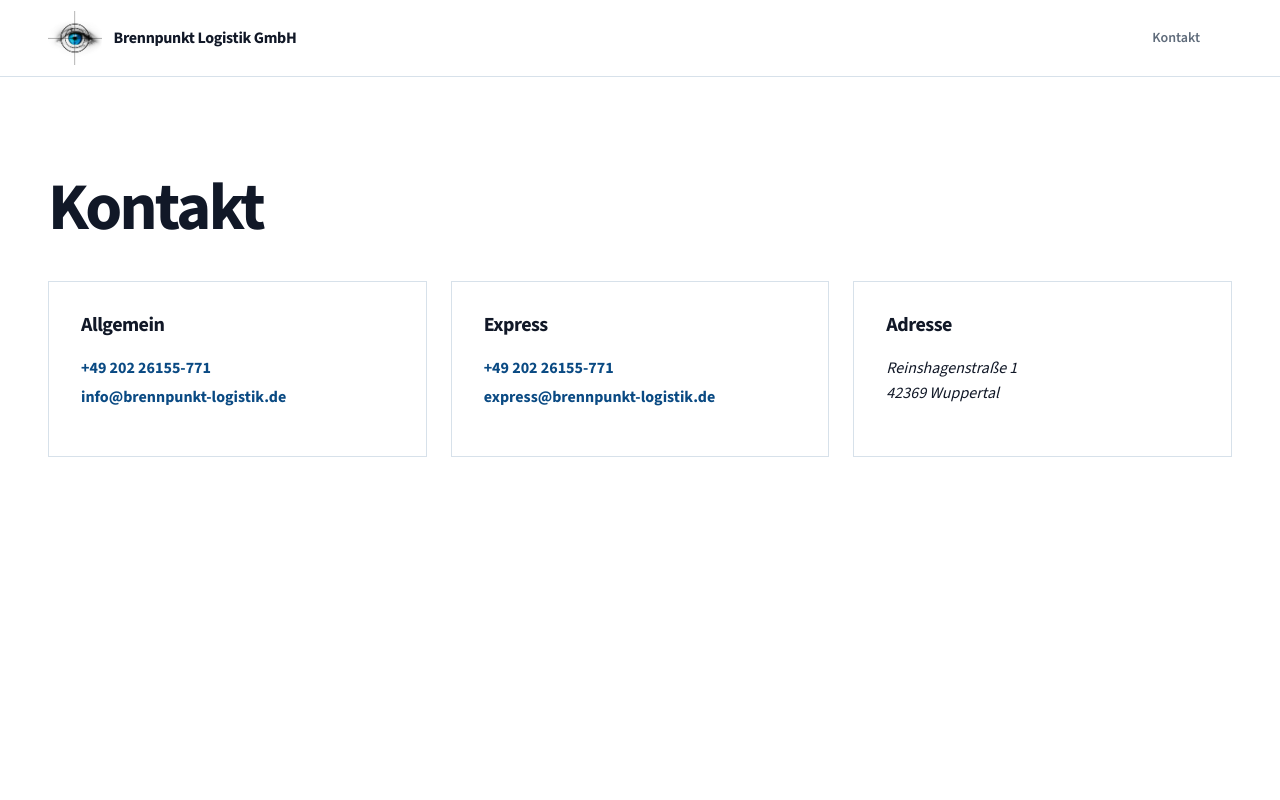
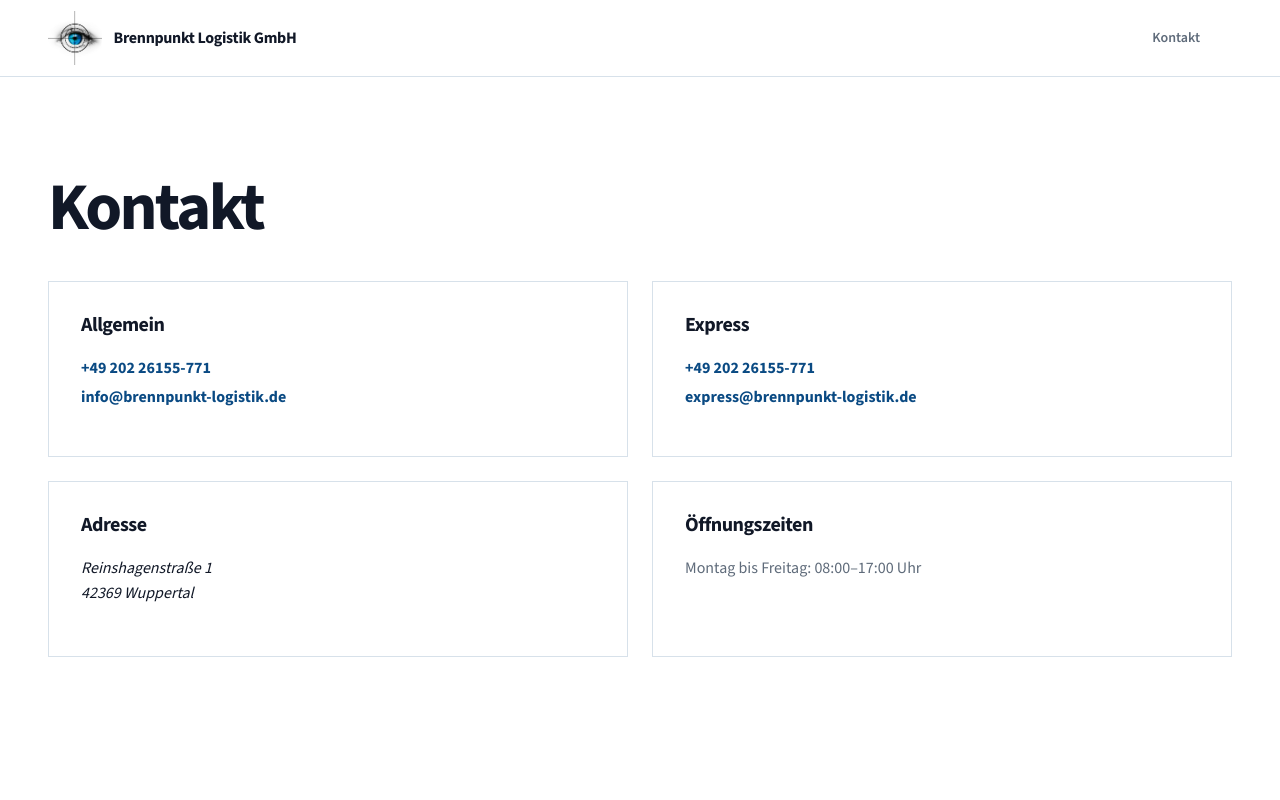
Before and after one commit to CornerDesign-Dominic/BPL-WEB, a Next.js app: page /kontakt in a window 1280 px wide. Shown: the top 800 px of the page. Built offline with nearby package versions, Linux system fonts and the light colour scheme.

Commit message:
Add opening hours to contact page

```diff
--- a/src/app/globals.css
+++ b/src/app/globals.css
@@ -114,7 +114,7 @@ h3 { margin-bottom: var(--space-2); font-size: 1.25rem; line-height: 1.22; }
 .button:disabled { cursor: not-allowed; opacity: 0.45; }
 
 .transport-request-section { padding: var(--space-6) 0 var(--space-10); scroll-margin-top: calc(var(--header-height) + var(--space-2)); background: var(--color-surface); }
-.transport-request-box { padding: clamp(var(--space-3), 3.5vw, var(--space-5)); border: 1px solid var(--color-border-strong); border-top: 0.3125rem solid var(--color-primary); border-radius: var(--radius-medium); background: var(--color-background); box-shadow: 0 0.5rem 1.5rem rgb(17 24 39 / 5%); }
+.transport-request-box { padding: clamp(var(--space-3), 3.5vw, var(--space-5)); border: 1px solid var(--color-border-strong); border-top: 0.3125rem solid var(--color-primary); border-radius: var(--radius-medium); background: var(--color-background); box-shadow: 0 0.75rem 2rem rgb(17 24 39 / 9%); }
 .transport-request-box__intro { padding-bottom: var(--space-3); border-bottom: 1px solid var(--color-border); }
 .transport-request-box__intro .eyebrow { margin-bottom: var(--space-1); }
 .transport-request-box__intro h2 { margin-bottom: 0; }
@@ -229,7 +229,7 @@ h3 { margin-bottom: var(--space-2); font-size: 1.25rem; line-height: 1.22; }
 .legal-page { min-height: calc(100vh - var(--header-height)); padding-block: var(--space-12); }
 .legal-page h1 { margin-bottom: var(--space-3); }
 .legal-page p { max-width: 42rem; color: var(--color-text-muted); }
-.contact-page__details { display: grid; margin-top: var(--space-5); grid-template-columns: repeat(3, minmax(0, 1fr)); gap: var(--space-3); }
+.contact-page__details { display: grid; margin-top: var(--space-5); grid-template-columns: repeat(2, minmax(0, 1fr)); gap: var(--space-3); }
 .contact-page__group { display: grid; align-content: start; gap: 0.25rem; min-height: 11rem; padding: var(--space-4); border: 1px solid var(--color-border); }
 .contact-page__group h2 { margin-bottom: var(--space-2); font-size: 1.25rem; }
 .contact-page__group p { margin: 0; }
--- a/src/app/kontakt/page.tsx
+++ b/src/app/kontakt/page.tsx
@@ -29,6 +29,10 @@ export default function KontaktPage() {
               <h2 id="contact-address-title">Adresse</h2>
               <address>Reinshagenstraße 1<br />42369 Wuppertal</address>
             </section>
+            <section className="contact-page__group" aria-labelledby="contact-hours-title">
+              <h2 id="contact-hours-title">Öffnungszeiten</h2>
+              <p>Montag bis Freitag: 08:00–17:00 Uhr</p>
+            </section>
           </div>
         </div>
       </main>
```
